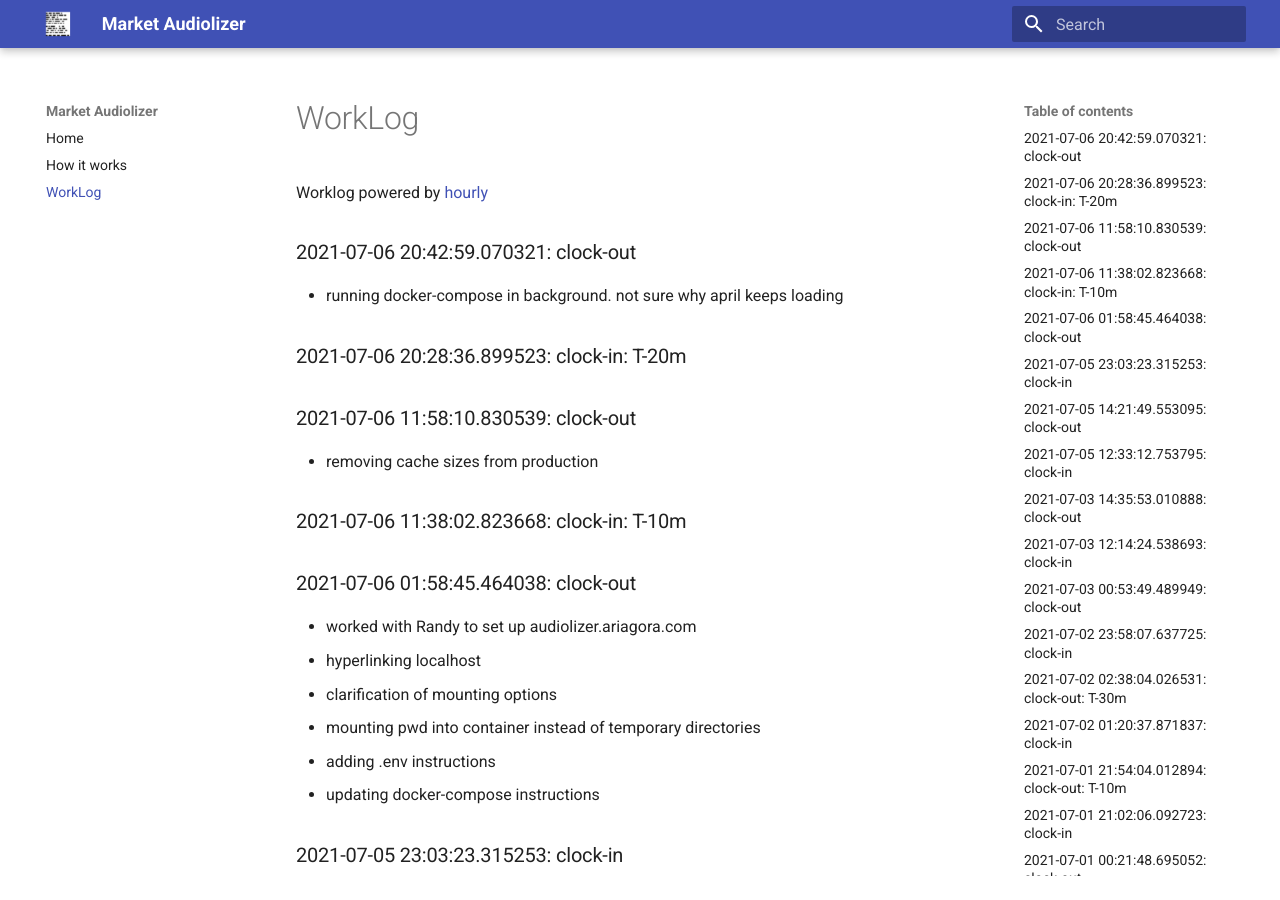
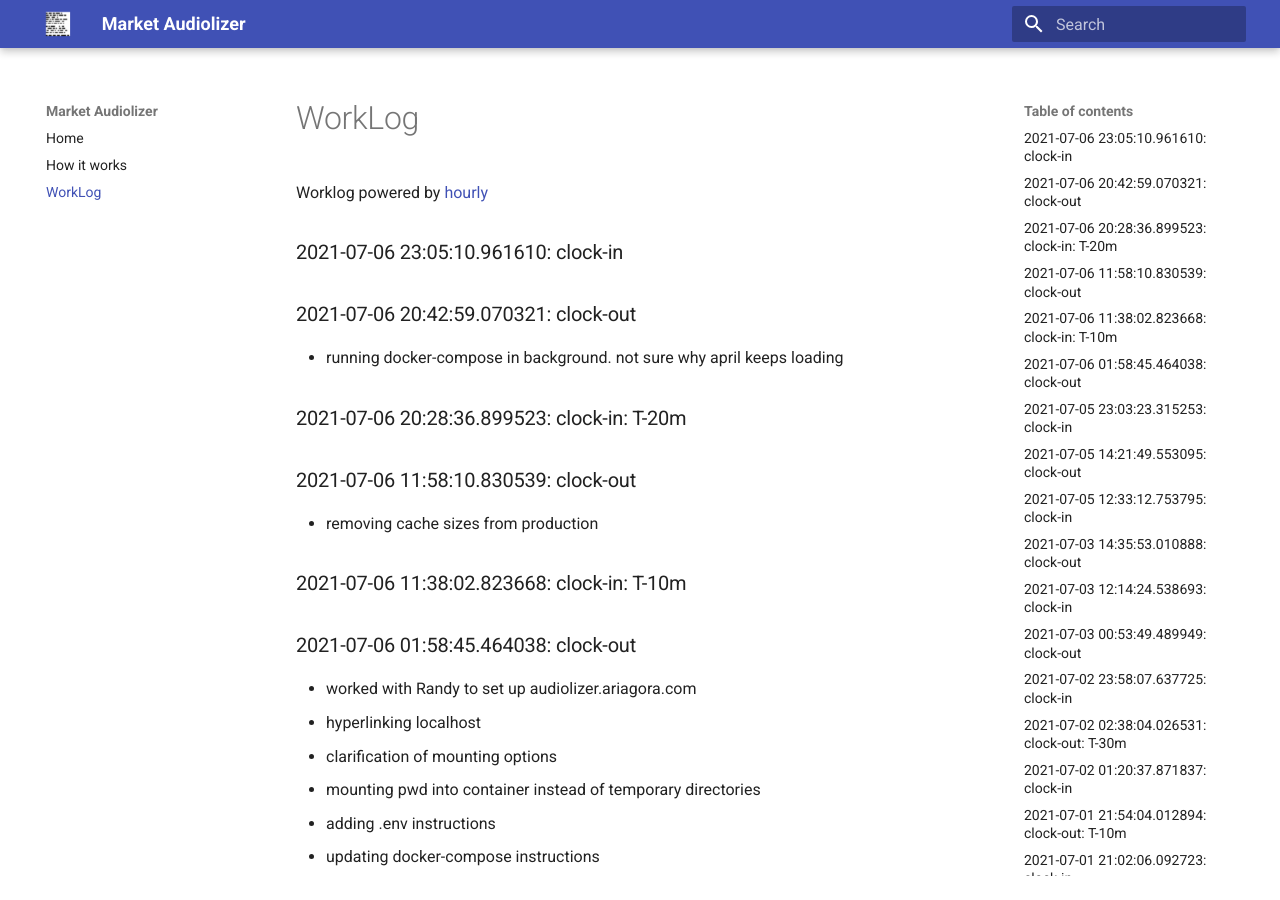
Before and after one commit to asherp/audiolizer, an MkDocs documentation site: the page built from docs/WorkLog.md, in a window 1280 px wide and 900 px high. Built offline with MkDocs 1.6.1 and Material for MkDocs 9.7.7, drawn with Linux system fonts in a browser that asks for light colours.

Commit message:
clock-in

```diff
--- a/WorkLog.md
+++ b/WorkLog.md
@@ -1,3 +1,6 @@
+
+### 2021-07-06 23:05:10.961610: clock-in
+
 ### 2021-07-06 20:42:59.070321: clock-out
 
 * running docker-compose in background. not sure why april keeps loading
```
